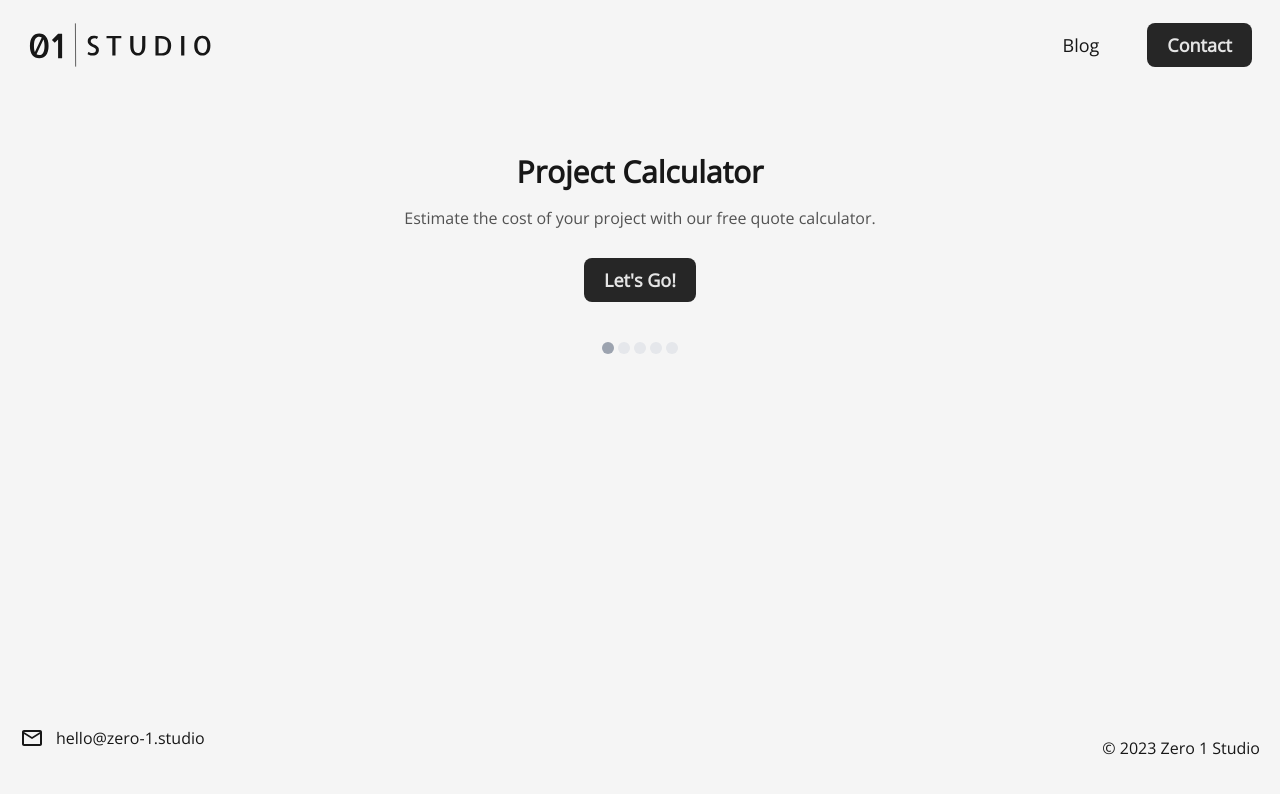
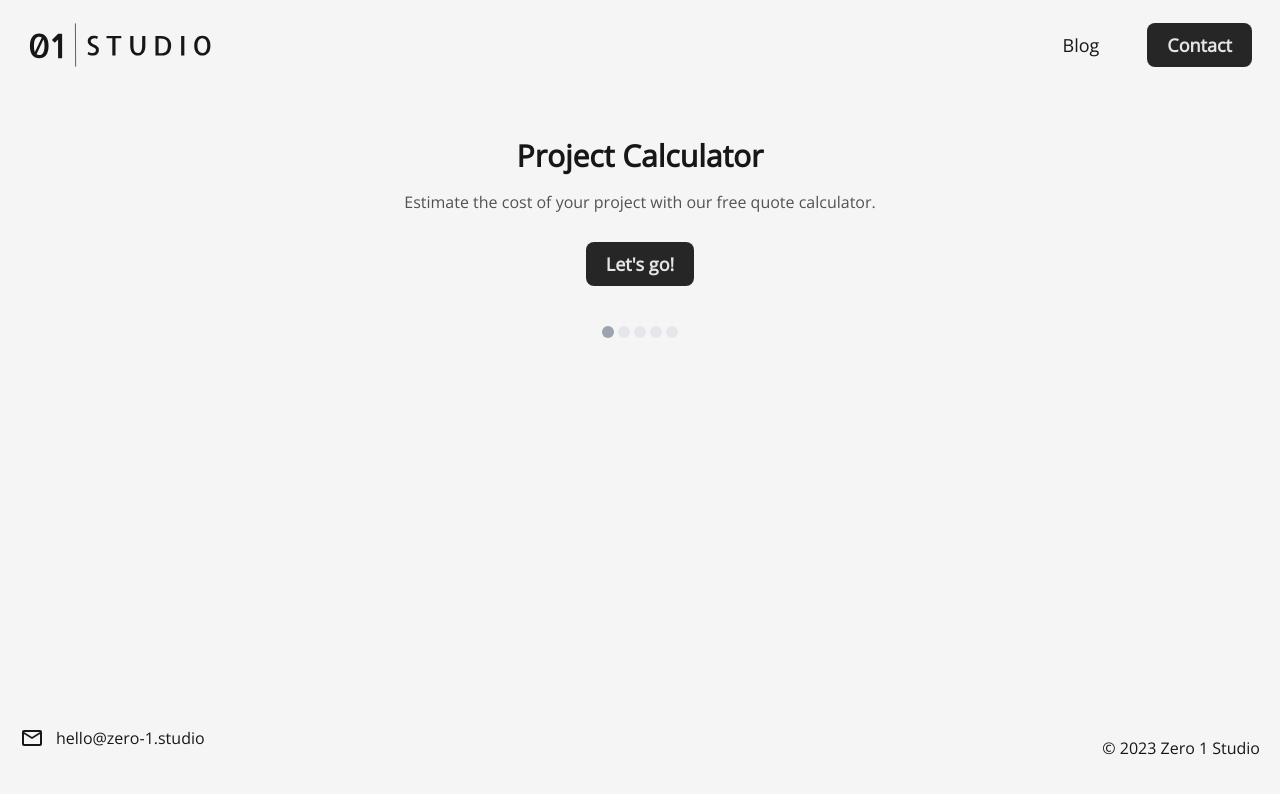
Before and after one commit to samjmerrick/zero-1, a Next.js app: page /project-calculator in a window 1280 px wide. Shown: the top 794 px of the page. Built offline with nearby package versions, Linux system fonts and the light colour scheme.

Commit message:
Abstracted calculator into components

```diff
--- /dev/null
+++ b/components/forms/Description.tsx
@@ -0,0 +1,5 @@
+const Description = (props) => {
+  return <p className="pb-2 text-center text-neutral-600">{props.children}</p>;
+};
+
+export default Description;
--- /dev/null
+++ b/components/forms/MultiForm.tsx
@@ -0,0 +1,96 @@
+import Button from "components/Button";
+import QuestionEmail from "components/forms/QuestionEmail";
+import QuestionSelect from "components/forms/QuestionSelect";
+import QuestionStatement from "components/forms/QuestionStatement";
+import Steps from "components/forms/Steps";
+import OutlineButton from "components/OutlineButton";
+import { useEffect, useState } from "react";
+import { twMerge } from "tailwind-merge";
+
+function MultiForm(props: { questions: MultiFormQ[] }) {
+  const [step, setStep] = useState(0);
+
+  const [answers, setAnswers] = useState<
+    { question: string; answer: string }[]
+  >([]);
+
+  const steps = props.questions;
+
+  const isFirst = step == 0;
+  const isLast = step == steps.length - 1;
+
+  const nextStep = () => {
+    if (isLast) {
+      //submitForm();
+    } else {
+      setStep(step + 1);
+    }
+  };
+
+  const prevStep = () => {
+    if (!isFirst) {
+      setStep(step - 1);
+    }
+  };
+
+  const submitAnswer = (answer: string) => {
+    const question = s.question;
+    if (!answers.find((a) => a.question == question)) {
+      setAnswers([...answers, { question, answer }]);
+    } else {
+      setAnswers(
+        answers.map((item) =>
+          item.question === question ? { question, answer } : item
+        )
+      );
+    }
+    nextStep();
+  };
+
+  const s = steps[step];
+  let body = <></>;
+
+  useEffect(() => {
+    console.log(answers);
+  }, [answers]);
+
+  switch (s.type) {
+    case "Email": {
+      body = <QuestionEmail q={s} next={submitAnswer} />;
+      break;
+    }
+    case "Select": {
+      body = <QuestionSelect q={s} next={submitAnswer} />;
+      break;
+    }
+    case "Statement": {
+      body = <QuestionStatement q={s} />;
+    }
+  }
+
+  return (
+    <>
+      <OutlineButton
+        className={twMerge(
+          "border-none bg-neutral-100  ",
+          isFirst && "opacity-0"
+        )}
+        onClick={prevStep}
+      >
+        ← Back
+      </OutlineButton>
+      <div className="flex flex-col">
+        <div className="flex flex-grow flex-col items-center pb-10">
+          {body}
+          <div className="pt-5">
+            <Button onClick={() => nextStep()}>{s.actionText ?? "Next"}</Button>
+          </div>
+        </div>
+
+        <Steps steps={steps.length} currentStep={step} />
+      </div>
+    </>
+  );
+}
+
+export default MultiForm;
--- /dev/null
+++ b/components/forms/Question.tsx
@@ -0,0 +1,7 @@
+const Question = (props) => {
+  return (
+    <h1 className="pb-4 text-center text-3xl font-bold">{props.children}</h1>
+  );
+};
+
+export default Question;
--- /dev/null
+++ b/components/forms/QuestionEmail.tsx
@@ -0,0 +1,28 @@
+import Description from "components/forms/Description";
+import Input from "components/forms/Input";
+import Question from "components/forms/Question";
+import { useState } from "react";
+
+function QuestionEmail(props: {
+  q: MultiFormQuestion;
+  next: (answer: string) => void;
+}) {
+  const [email, setEmail] = useState("");
+  return (
+    <>
+      <Question>{props.q.question}</Question>
+      <Description>{props.q.description}</Description>
+      <Input
+        type="email"
+        placeholder="name@example.com"
+        autoComplete="email"
+        className="text-md w-72 py-3"
+        value={email}
+        required
+        onChange={(e) => setEmail(e.target.value)}
+      />
+    </>
+  );
+}
+
+export default QuestionEmail;
--- /dev/null
+++ b/components/forms/QuestionSelect.tsx
@@ -0,0 +1,18 @@
+import Description from "components/forms/Description";
+import Options from "components/forms/Options";
+import Question from "components/forms/Question";
+
+function QuestionSelect(props: {
+  q: MultiFormQuestionSelect;
+  next: (answer: string) => void;
+}) {
+  return (
+    <>
+      <Question>{props.q.question}</Question>
+      <Description>{props.q.description}</Description>
+      <Options options={props.q.options} onClick={props.next} />
+    </>
+  );
+}
+
+export default QuestionSelect;
--- /dev/null
+++ b/components/forms/QuestionStatement.tsx
@@ -0,0 +1,13 @@
+import Description from "components/forms/Description";
+import Question from "components/forms/Question";
+
+function QuestionStatement(props: { q: MultiFormQuestion }) {
+  return (
+    <>
+      <Question>{props.q.question}</Question>
+      <Description>{props.q.description}</Description>
+    </>
+  );
+}
+
+export default QuestionStatement;
--- a/pages/project-calculator.tsx
+++ b/pages/project-calculator.tsx
@@ -1,139 +1,48 @@
-import Button from "components/Button";
-import Container from "components/layout/Container";
 import { Page } from "components/layout/Page";
-import Steps from "components/forms/Steps";
-import { useEffect, useState } from "react";
-import { twMerge } from "tailwind-merge";
-import Input from "components/forms/Input";
-import Options from "components/forms/Options";
-import OutlineButton from "components/OutlineButton";
+import MultiForm from "components/forms/MultiForm";
 
 function ProjectCalculator() {
-  const [step, setStep] = useState(0);
-  const [answers, setAnswers] = useState<
-    { question: string; answer: string }[]
-  >([]);
-  const [email, setEmail] = useState("");
-
-  const submitAnswer = (question: string, answer: string) => {
-    if (!answers.find((a) => a.question == question)) {
-      setAnswers([...answers, { question, answer }]);
-    } else {
-      setAnswers(
-        answers.map((item) =>
-          item.question === question ? { question, answer } : item
-        )
-      );
-    }
-    nextStep();
-  };
-
-  const submitForm = (e: React.SyntheticEvent) => {
-    e.preventDefault();
-  };
-
-  const steps = [
-    <>
-      <Question>Project Calculator</Question>
-      <Description>
-        Estimate the cost of your project with our free quote calculator.
-      </Description>
-      <div className="pt-5">
-        <Button onClick={() => setStep(1)}>Let's Go!</Button>
-      </div>
-    </>,
-    <>
-      <Question>What are you building?</Question>
-      <Options
-        options={["Mobile App", "Website", "Web App"]}
-        onClick={(ans) => submitAnswer("Type", ans)}
-      />
-    </>,
-    <>
-      <Question>How many screens will it need?</Question>
-      <Options
-        options={["1", "2 - 3", "3 - 5", "5 - 10", "10+"]}
-        onClick={(ans) => submitAnswer("Screens", ans)}
-      />
-    </>,
-    <>
-      <Question>How many users are you expecting?</Question>
-      <Options
-        options={[
-          "Not sure",
-          "< 100",
-          "100 - 1000",
-          "1000 - 10,000",
-          "10,000+",
-        ]}
-        onClick={(ans) => submitAnswer("Users", ans)}
-      />
-    </>,
-    <>
-      <Question>Where should we send your quote?</Question>
-      <form onSubmit={submitForm} className="flex flex-col items-center">
-        <div className="py-10">
-          <Input
-            type="email"
-            placeholder="name@example.com"
-            autoComplete="email"
-            className="text-md w-72 py-3"
-            value={email}
-            required
-            onChange={(e) => setEmail(e.target.value)}
-          />
-        </div>
-        <Button>Get my quote</Button>
-      </form>
-    </>,
-  ];
-
-  const isFirst = step == 0;
-  const isLast = step == steps.length - 1;
-
-  const nextStep = () => {
-    if (!isLast) {
-      setStep(step + 1);
-    }
-  };
-
-  const prevStep = () => {
-    if (!isFirst) {
-      setStep(step - 1);
-    }
-  };
-
   return (
     <Page meta={{ title: "Project Calculator" }}>
-      <Container>
-        <OutlineButton
-          className={twMerge(
-            "border-none bg-neutral-100  ",
-            isFirst && "opacity-0"
-          )}
-          onClick={prevStep}
-        >
-          ← Back
-        </OutlineButton>
-        <div className="flex flex-col">
-          <div className="flex flex-grow flex-col items-center pb-10">
-            {steps[step]}
-          </div>
-          <Steps steps={steps.length} currentStep={step} />
-        </div>
-      </Container>
+      <MultiForm
+        questions={[
+          {
+            type: "Statement",
+            question: "Project Calculator",
+            description:
+              "Estimate the cost of your project with our free quote calculator.",
+            actionText: "Let's go!",
+          },
+          {
+            type: "Select",
+            question: "What are you building?",
+            options: ["Mobile App", "Website", "Web App"],
+          },
+          {
+            type: "Select",
+            question: "How many screens will it need?",
+            options: ["1", "2 - 3", "3 - 5", "5 - 10", "10+"],
+          },
+          {
+            type: "Select",
+            question: "How many users are you expecting?",
+            options: [
+              "Not sure",
+              "< 100",
+              "100 - 1000",
+              "1000 - 10,000",
+              "10,000+",
+            ],
+          },
+          {
+            type: "Email",
+            question: "Where should we send your quote?",
+            actionText: "Get my quote",
+          },
+        ]}
+      />
     </Page>
   );
 }
 
-const Question = (props) => {
-  return (
-    <h1 className="pb-4 text-center text-3xl font-bold">{props.children}</h1>
-  );
-};
-
-const Description = (props) => {
-  return <p className="pb-2 text-center text-neutral-600">{props.children}</p>;
-};
-
 export default ProjectCalculator;
```
Also changed, not shown: types/MultiForm.d.ts (added, +14 -0 lines).
